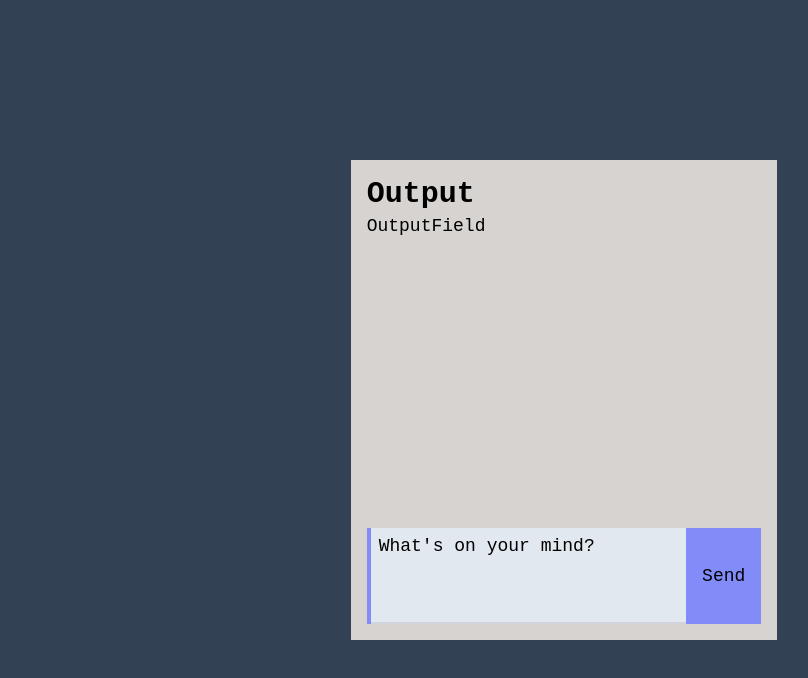
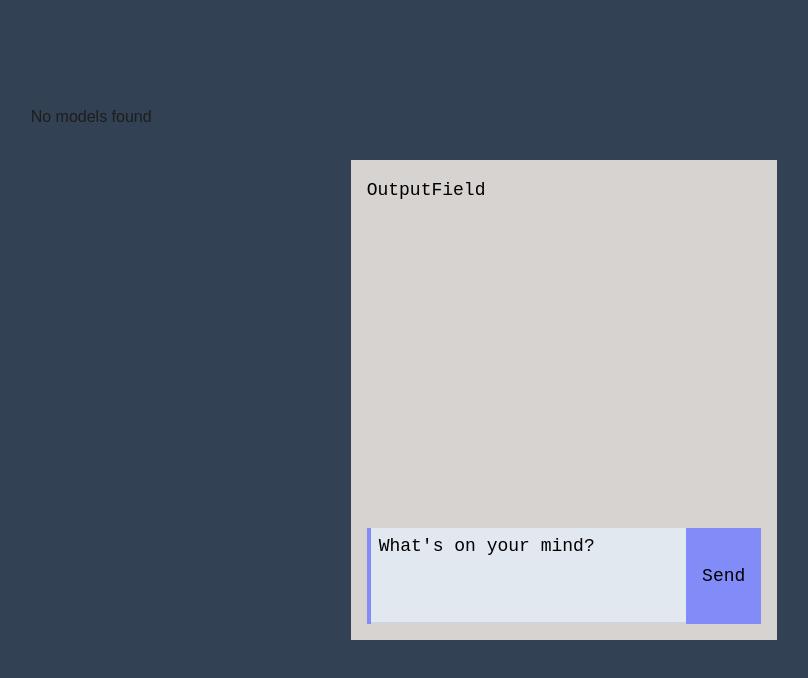
Before and after one commit to erynder-z/lama-ui, a React (Vite) app: page / in a window 1280 px wide. Shown: the top 678 px of the page, without its empty margins (76-884 px from the left). Built offline with nearby package versions, Linux system fonts and the light colour scheme; no server answers; a web font is replaced by a local one.

Commit message:
Add model selector

```diff
--- a/package.json
+++ b/package.json
@@ -12,7 +12,8 @@
   },
   "dependencies": {
     "react": "^18.2.0",
-    "react-dom": "^18.2.0"
+    "react-dom": "^18.2.0",
+    "react-select": "^5.8.0"
   },
   "devDependencies": {
     "@types/react": "^18.2.15",
--- a/src/App.tsx
+++ b/src/App.tsx
@@ -1,9 +1,19 @@
+import { useState } from 'react'
+import ModelList from './ModelList/ModelList'
 import Chat from './components/Chat/Chat'
 
+type Model = {
+  name: string
+  modified_at: string
+  size: number
+}
+
 export default function App() {
+  const [selectedModel, setSelectedModel] = useState<Model>({} as Model)
   return (
     <div className="h-screen w-screen flex md:grid grid-cols-3 grid-rows-3 bg-slate-700 font-mainFont">
-      <Chat />
+      <ModelList setSelectedModel={setSelectedModel} />
+      <Chat selectedModel={selectedModel} />
     </div>
   )
 }
--- /dev/null
+++ b/src/ModelList/ModelList.tsx
@@ -0,0 +1,96 @@
+import { useEffect, useRef, useState } from 'react'
+import Select from 'react-select'
+
+type ModelListProps = {
+  setSelectedModel: React.Dispatch<React.SetStateAction<Model>>
+}
+
+type Model = {
+  name: string
+  modified_at: string
+  size: number
+}
+
+type Response = {
+  models: Model[]
+}
+
+export default function ModelList({
+  setSelectedModel,
+}: ModelListProps): JSX.Element {
+  const [modelList, setModelList] = useState<Model[]>([])
+  const [loading, setLoading] = useState<boolean>(true)
+
+  const shouldGetModelInfo = useRef<boolean>(true)
+
+  const getModelInfo = async (): Promise<void> => {
+    try {
+      const res = await fetch('http://localhost:11434/api/tags')
+      const data: Response = await res.json()
+      setModelList(data.models)
+    } catch (error) {
+      console.error(error)
+    } finally {
+      setLoading(false)
+    }
+  }
+
+  useEffect(() => {
+    if (shouldGetModelInfo.current) getModelInfo()
+
+    return () => {
+      shouldGetModelInfo.current = false
+    }
+  }, [])
+
+  const colorStyles = {
+    control: (styles: Record<string, unknown>) => ({
+      ...styles,
+      backgroundColor: 'white',
+      fontSize: '0.875rem;',
+    }),
+    option: (
+      styles: Record<string, unknown>,
+      { isFocused, isSelected }: { isFocused: boolean; isSelected: boolean },
+    ) => {
+      return {
+        ...styles,
+        fontSize: '0.875rem;',
+
+        backgroundColor: isSelected
+          ? '#818cf8'
+          : isFocused
+          ? '#eef2ff'
+          : 'white',
+      }
+    },
+  }
+
+  const modelOptions = modelList.map(model => ({
+    value: model,
+    label: model.name,
+  }))
+
+  return (
+    <section className="w-1/2 mx-auto my-auto">
+      {loading ? (
+        <p>Loading...</p>
+      ) : modelList.length === 0 ? (
+        <p>No models found</p>
+      ) : (
+        <div>
+          <h1 className="text-white">Model List</h1>
+          <Select
+            options={modelOptions}
+            styles={colorStyles}
+            onChange={selectedOption => {
+              if (selectedOption !== null) {
+                setSelectedModel(selectedOption.value as Model)
+              }
+            }}
+          />
+        </div>
+      )}
+    </section>
+  )
+}
--- a/src/components/Chat/Chat.tsx
+++ b/src/components/Chat/Chat.tsx
@@ -2,14 +2,26 @@ import { useState } from 'react'
 import InputField from './InputField/InputField'
 import OutputField from './OutputField/OutputField'
 
-export default function Chat() {
+type ChatProps = {
+  selectedModel: Model
+}
+
+type Model = {
+  name: string
+  modified_at: string
+  size: number
+}
+
+export default function Chat({ selectedModel }: ChatProps) {
   const [inputText, setInputText] = useState<string>('')
   const [outputText, setOutputText] = useState<string>('')
+
+  const { name } = selectedModel
 
   return (
     <div className="w-full col-start-2 row-start-1 row-span-3 grid grid-cols-1 grid-rows-3 md:my-40 p-4 leading-7 text-lg bg-stone-300">
       <div className="row-span-2">
-        <header className="text-3xl font-bold">Output</header>
+        <header className="text-3xl font-bold">{name}</header>
         <OutputField />
       </div>
       <div className="row-span-1 mt-auto">
```
Also changed, not shown: 1 other file (tests, documents, lock files or other folders).
